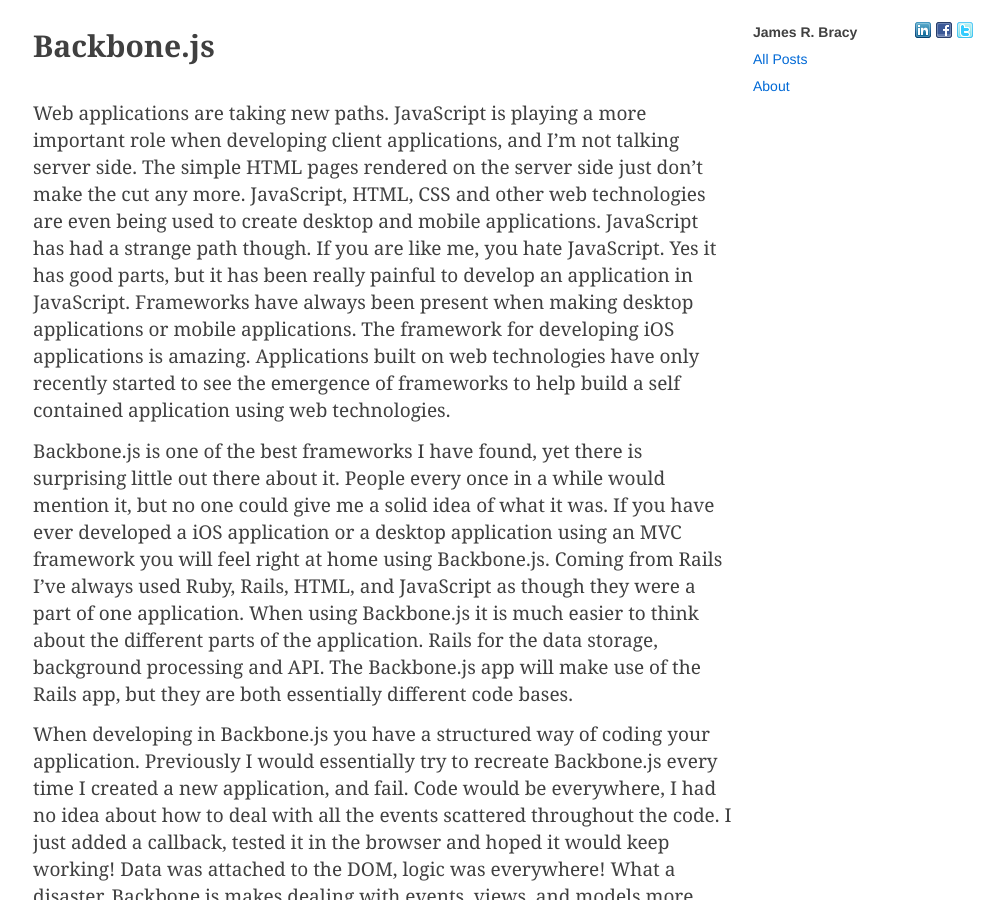
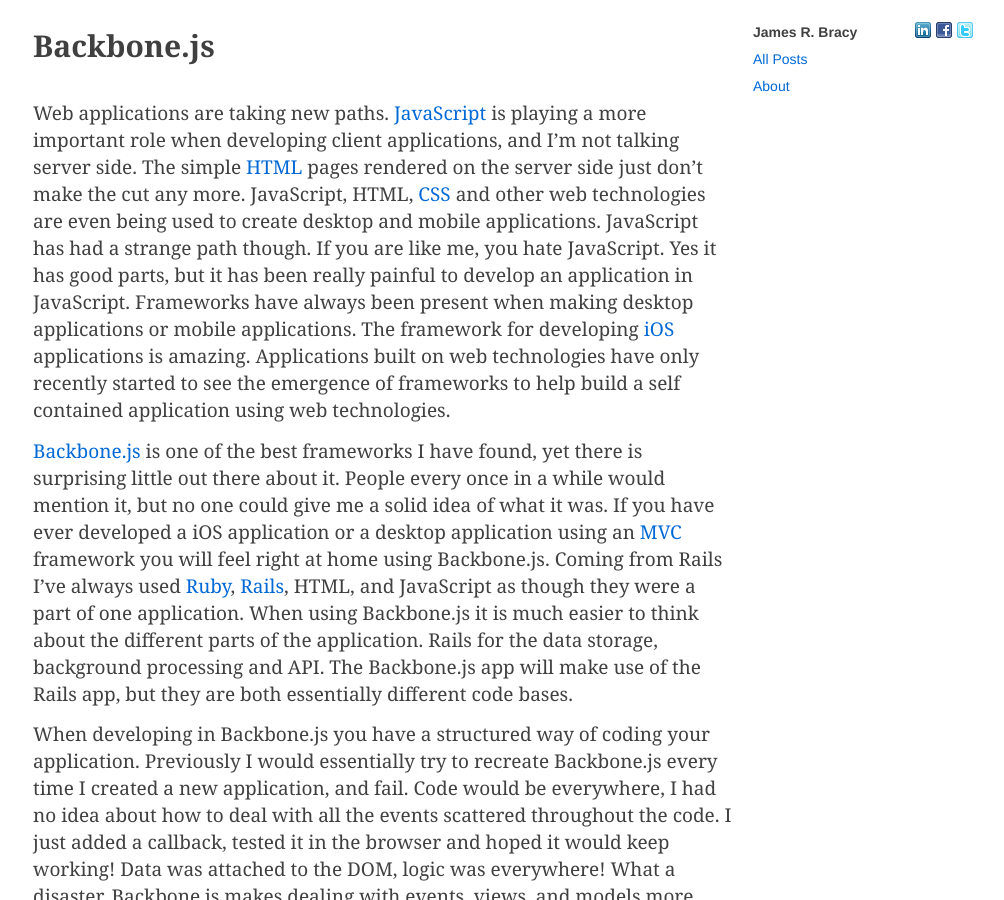
Before and after one commit to waratuman/waratuman.github.com, a Jekyll site: the page built from _posts/2012-02-24-backbonejs.md, in a window 1280 px wide and 900 px high. Shown: the whole window, without its empty margins (137-1141 px from the left). Built offline with Jekyll 4.4.1, drawn with Linux system fonts in a browser that asks for light colours; nearby versions of some CDN libraries; some web fonts are replaced; Markdown is read by kramdown in place of the engine named in the settings; part of the change alters nothing that is shown.

```diff
--- a/_posts/2012-02-24-backbonejs.md
+++ b/_posts/2012-02-24-backbonejs.md
@@ -4,25 +4,25 @@ author: James R. Bracy
 layout: post
 ---
 
-Web applications are taking new paths. JavaScript is playing a more important
+Web applications are taking new paths. [JavaScript](http://en.wikipedia.org/wiki/JavaScript) is playing a more important
 role when developing client applications, and I'm not talking server side. The
-simple HTML pages rendered on the server side just don't make the cut any
-more. JavaScript, HTML, CSS and other web technologies are even being used to
+simple [HTML](http://en.wikipedia.org/wiki/Html) pages rendered on the server side just don't make the cut any
+more. JavaScript, HTML, [CSS](http://en.wikipedia.org/wiki/Css) and other web technologies are even being used to
 create desktop and mobile applications. JavaScript has had a strange path
 though. If you are like me, you hate JavaScript. Yes it has good parts, but
 it has been really painful to develop an application in JavaScript. Frameworks
 have always been present when making desktop applications or mobile
-applications. The framework for developing iOS applications is amazing.
+applications. The framework for developing [iOS](http://en.wikipedia.org/wiki/IOS) applications is amazing.
 Applications built on web technologies have only recently started to see the
 emergence of frameworks to help build a self contained application using web
 technologies.
 
-Backbone.js is one of the best frameworks I have found, yet there is
+[Backbone.js](http://documentcloud.github.com/backbone/#View-render) is one of the best frameworks I have found, yet there is
 surprising little out there about it. People every once in a while would
 mention it, but no one could give me a solid idea of what it was. If you have
-ever developed a iOS application or a desktop application using an MVC
+ever developed a iOS application or a desktop application using an [MVC](http://en.wikipedia.org/wiki/Model–view–controller)
 framework you will feel right at home using Backbone.js. Coming from Rails
-I've always used Ruby, Rails, HTML, and JavaScript as though they were a part
+I've always used [Ruby](http://www.ruby-lang.org/en/), [Rails](http://rubyonrails.org/), HTML, and JavaScript as though they were a part
 of one application. When using Backbone.js it is much easier to think about
 the different parts of the application. Rails for the data storage, background
 processing and API. The Backbone.js app will make use of the Rails app, but
```
